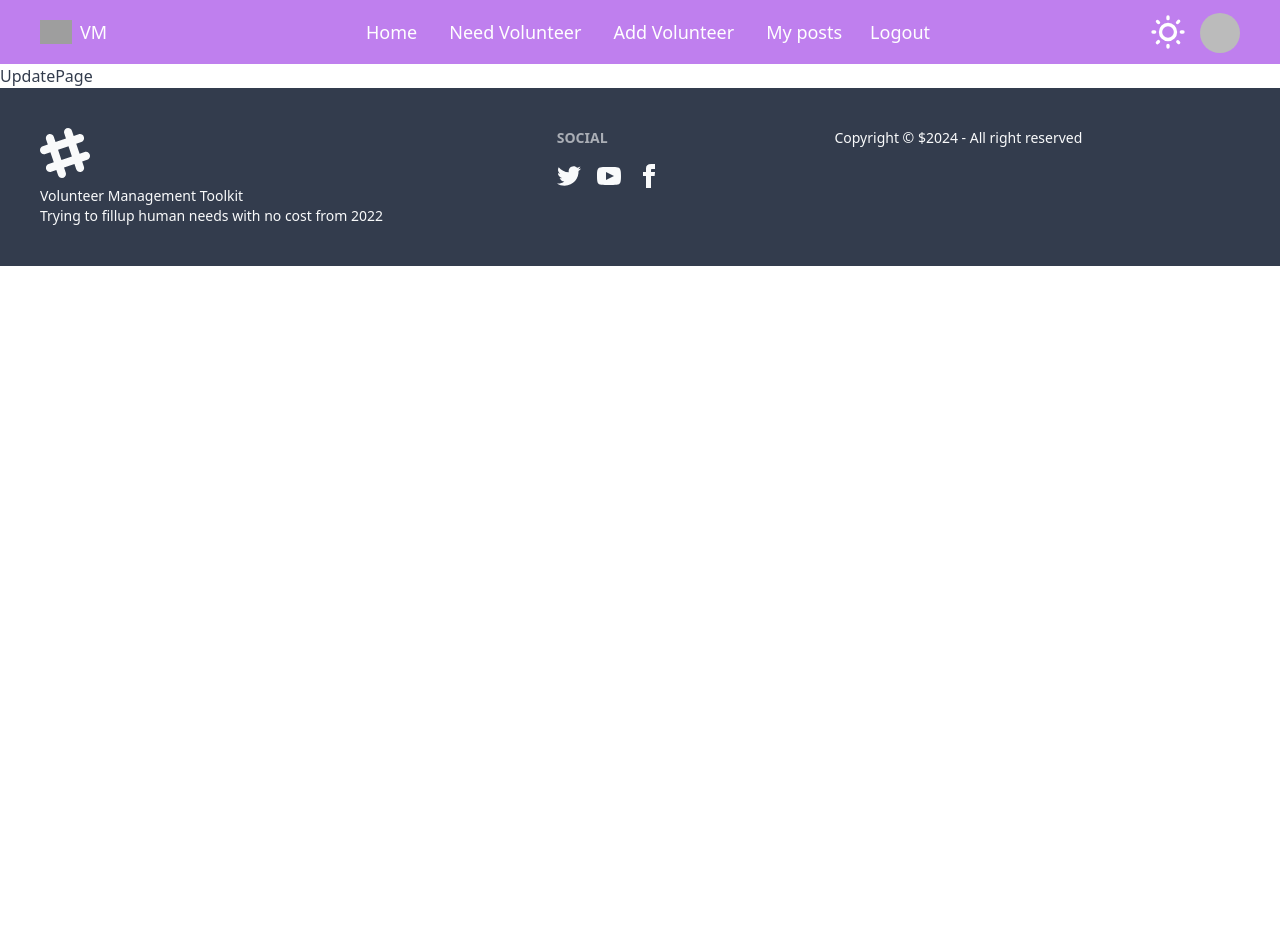
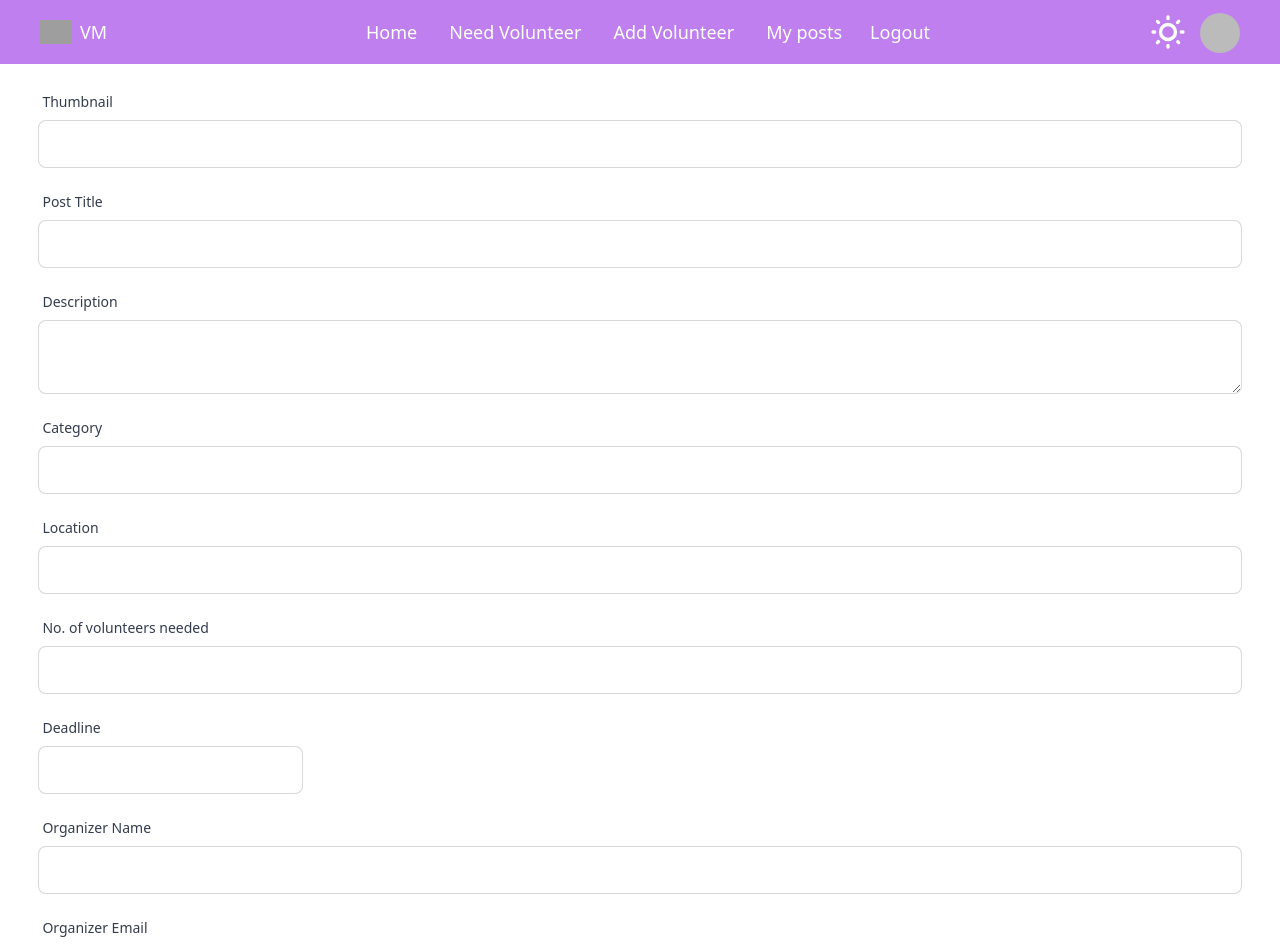
Before and after one commit to misbah-ul-hoq/volunteer-management-system, a React (Vite) app: page /volunteers/update/1 in a window 1280 px wide. Shown: the top 944 px of the page. Before the commit the page ends 800 px from the top, so only its background shows below. Built offline with nearby package versions, Linux system fonts and the light colour scheme; no server answers; sample sign-in values are in the browser's storage; grey boxes are pictures that could not be loaded.

Commit message:
update post functionality added

```diff
--- a/src/pages/AddVolunteer.jsx
+++ b/src/pages/AddVolunteer.jsx
@@ -143,6 +143,7 @@ const FormComponent = () => {
           <DatePicker
             selected={startDate}
             onChange={(date) => setStartDate(date)}
+            dateFormat="MM/dd/yyyy"
             className="input input-bordered w-full"
           />
         </div>
--- a/src/pages/MyPosts.jsx
+++ b/src/pages/MyPosts.jsx
@@ -36,7 +36,7 @@ const MyPosts = () => {
             <tbody>
               {myPosts?.map((post) => (
                 <tr key={post._id}>
-                  <th>{post?.postTitle}</th>
+                  <th>{post?.postTitle.split(" ").slice(0, 4).join(" ")}</th>
                   <td>{post?.category}</td>
                   <td>{post?.location}</td>
                   <td>{post?.numberOfVolunteers}</td>
--- a/src/pages/UpdatePage.jsx
+++ b/src/pages/UpdatePage.jsx
@@ -1,18 +1,181 @@
 import { useEffect, useState } from "react";
 import { useParams } from "react-router-dom";
 import api from "../axios/fetch";
+import DatePicker from "react-datepicker";
+import Swal from "sweetalert2";
 
 const UpdatePage = () => {
   const [currentPost, setCurrentPost] = useState({});
+
+  const {
+    thumbnailURL,
+    postTitle,
+    description,
+    category,
+    location,
+    numberOfVolunteers,
+    deadLine,
+    organizerName,
+    organizerEmail,
+  } = currentPost;
+
   const params = useParams();
+
+  const handleUpdatePost = (e) => {
+    e.preventDefault();
+    const form = new FormData(e.target);
+    const thumbnailURL = form.get("thumbnailURL");
+    const postTitle = form.get("postTitle");
+    const description = form.get("description");
+    const category = form.get("category");
+    const location = form.get("location");
+    const numberOfVolunteers = parseInt(form.get("numberOfVolunteers"));
+    const deadLine = form.get("deadLine");
+    const updatePost = {
+      thumbnailURL,
+      postTitle,
+      description,
+      category,
+      location,
+      numberOfVolunteers,
+      deadLine,
+      organizerName,
+      organizerEmail,
+    };
+
+    api.post(`/volunteers/update/${params.id}`, updatePost).then((res) => {
+      console.log(res.data);
+      if (res.data.modifiedCount) {
+        Swal.fire({
+          text: "Updated Successfully",
+          icon: "success",
+        });
+      }
+    });
+  };
 
   useEffect(() => {
     api.get(`/volunteers/${params.id}`).then((res) => {
       setCurrentPost(res.data);
-      console.log(res.data);
     });
   }, [params.id]);
-  return <div>UpdatePage</div>;
+  return (
+    <form
+      onSubmit={handleUpdatePost}
+      className="container-center space-y-4 py-5"
+    >
+      <div className="form-control">
+        <label className="label">
+          <span className="label-text">Thumbnail</span>
+        </label>
+        <input
+          type="text"
+          defaultValue={thumbnailURL}
+          name="thumbnailURL"
+          className="input input-bordered"
+        />
+      </div>
+
+      <div className="form-control">
+        <label className="label">
+          <span className="label-text">Post Title</span>
+        </label>
+        <input
+          type="text"
+          defaultValue={postTitle}
+          name="postTitle"
+          className="input input-bordered"
+        />
+      </div>
+
+      <div className="form-control">
+        <label className="label">
+          <span className="label-text">Description</span>
+        </label>
+        <textarea
+          defaultValue={description}
+          name="description"
+          className="textarea textarea-bordered"
+        />
+      </div>
+
+      <div className="form-control">
+        <label className="label">
+          <span className="label-text">Category</span>
+        </label>
+        <input
+          type="text"
+          defaultValue={category}
+          name="category"
+          className="input input-bordered"
+        />
+      </div>
+
+      <div className="form-control">
+        <label className="label">
+          <span className="label-text">Location</span>
+        </label>
+        <input
+          type="text"
+          defaultValue={location}
+          className="input input-bordered"
+          name="location"
+        />
+      </div>
+
+      <div className="form-control">
+        <label className="label">
+          <span className="label-text">No. of volunteers needed</span>
+        </label>
+        <input
+          type="number"
+          defaultValue={numberOfVolunteers}
+          name="numberOfVolunteers"
+          className="input input-bordered"
+        />
+      </div>
+
+      <div className="form-control">
+        <label className="label">
+          <span className="label-text">Deadline</span>
+        </label>
+        <DatePicker
+          // selected={deadline}
+          value={deadLine}
+          className="input input-bordered"
+          name="deadLine"
+        />
+      </div>
+
+      <div className="form-control">
+        <label className="label">
+          <span className="label-text">Organizer Name</span>
+        </label>
+        <input
+          type="text"
+          defaultValue={organizerName}
+          readOnly
+          className="input input-bordered"
+        />
+      </div>
+
+      <div className="form-control">
+        <label className="label">
+          <span className="label-text">Organizer Email</span>
+        </label>
+        <input
+          type="email"
+          defaultValue={organizerEmail}
+          readOnly
+          className="input input-bordered"
+        />
+      </div>
+
+      <button type="submit" className="btn btn-primary">
+        Update Post
+      </button>
+    </form>
+  );
 };
 
 export default UpdatePage;
--- a/src/routes.jsx
+++ b/src/routes.jsx
@@ -10,6 +10,7 @@ import VolunteerDetails from "./pages/VolunteerDetails";
 import AllVolunteers from "./pages/AllVolunteers";
 import MyPosts from "./pages/MyPosts";
 import UpdatePage from "./pages/UpdatePage";
+import api from "./axios/fetch";
 
 const router = createBrowserRouter([
   {
@@ -59,6 +60,7 @@ const router = createBrowserRouter([
       },
       {
         path: "/volunteers/update/:id",
+
         element: (
           <PrivateRoute>
             <UpdatePage />
```
